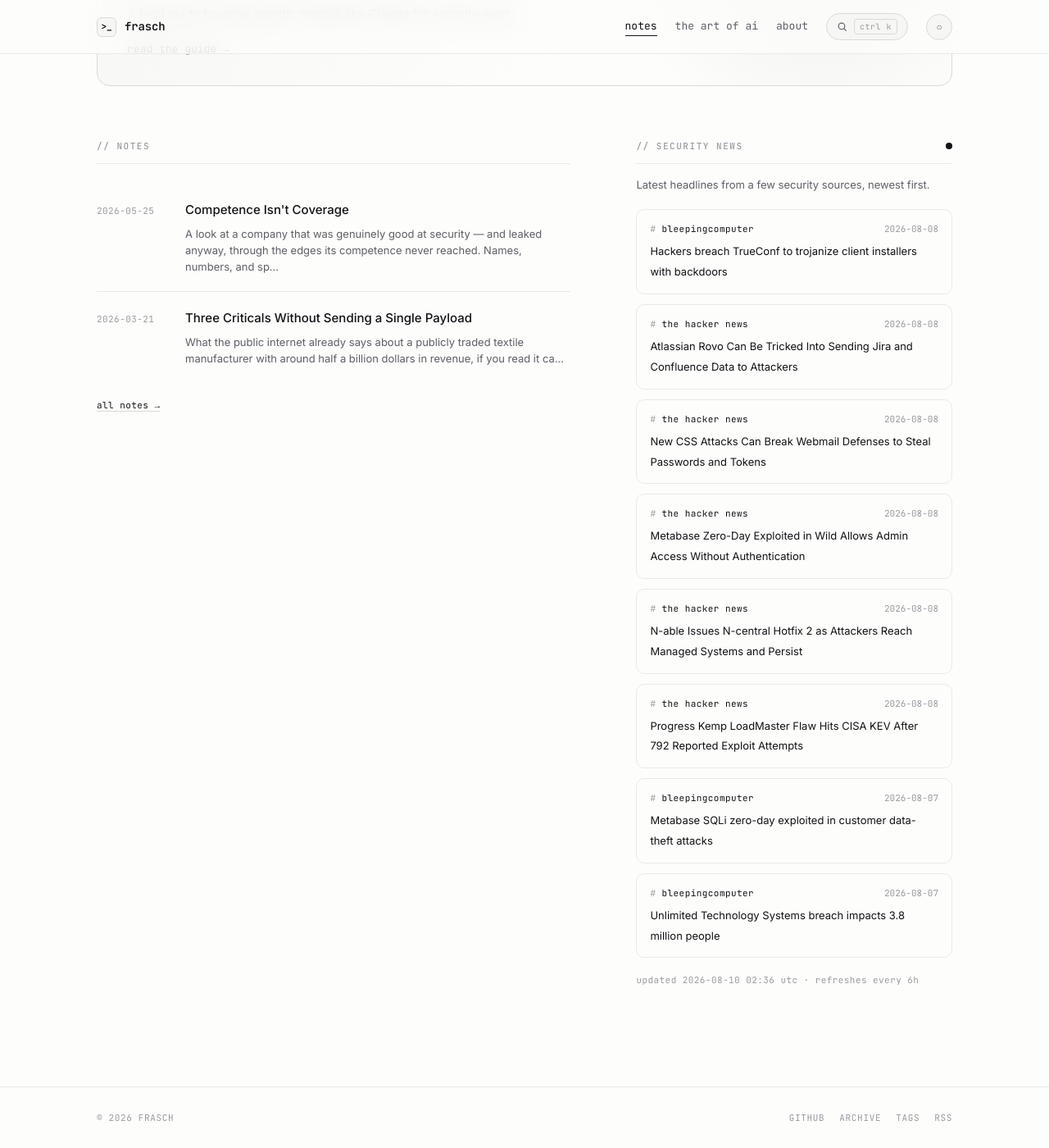
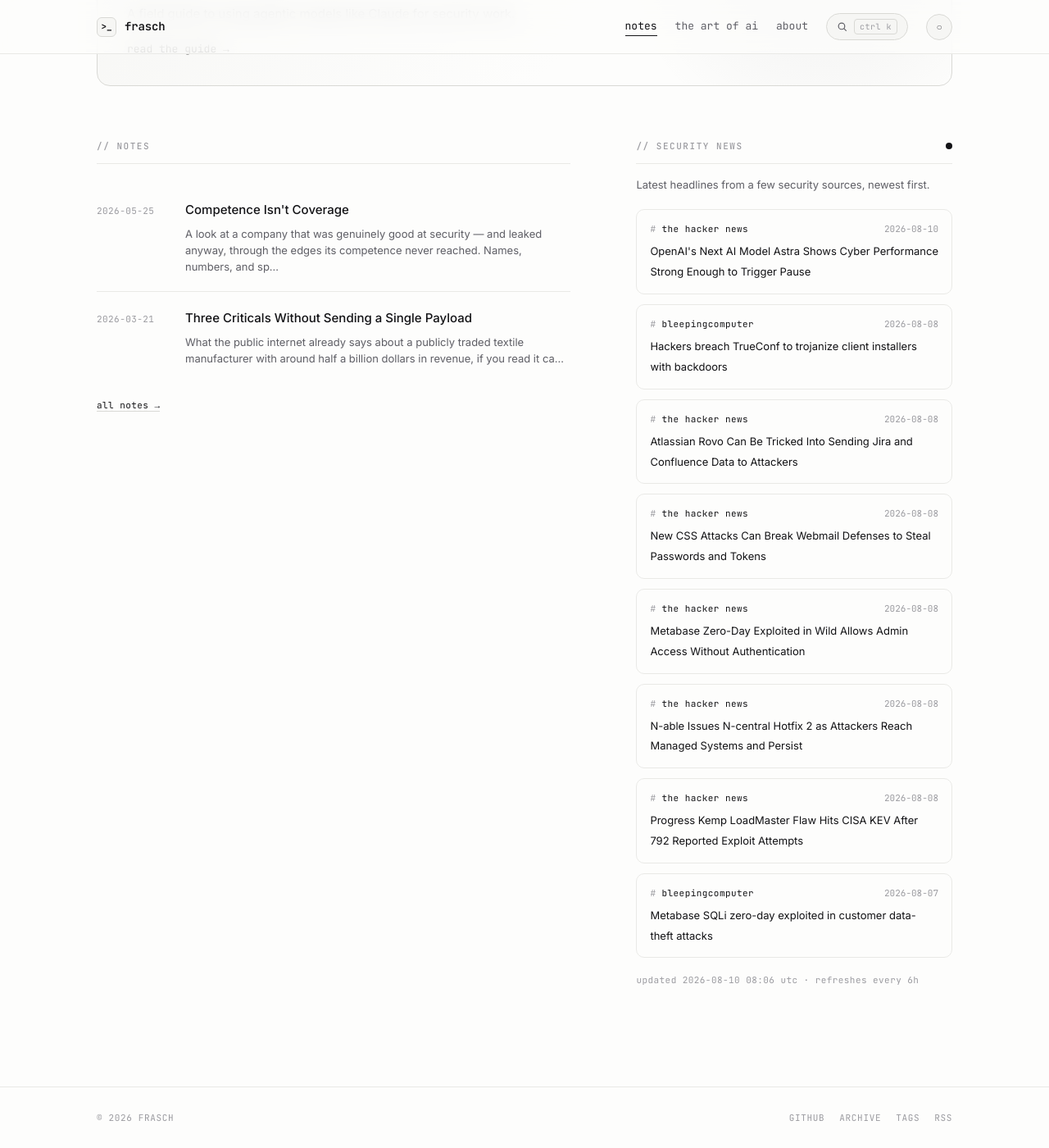
Before and after one commit to whoisfrasch/frasch, a Jekyll site: the page built from index.html, in a window 1280 px wide and 1400 px high, scrolled down 615 px. Shown: the whole window at 82% size. Built offline with Jekyll 4.4.1, drawn with Linux system fonts in a browser that asks for light colours.

Commit message:
Refresh security news feed

```diff
--- a/_data/news.json
+++ b/_data/news.json
@@ -1,6 +1,12 @@
 {
-  "updated": "2026-08-10T02:36:34Z",
+  "updated": "2026-08-10T08:06:29Z",
   "items": [
+    {
+      "source": "the hacker news",
+      "title": "OpenAI's Next AI Model Astra Shows Cyber Performance Strong Enough to Trigger Pause",
+      "link": "https://thehackernews.com/2026/08/openais-next-ai-model-astra-shows-cyber.html",
+      "date": "2026-08-10T05:50:03Z"
+    },
     {
       "source": "bleepingcomputer",
       "title": "Hackers breach TrueConf to trojanize client installers with backdoors",
@@ -42,12 +48,6 @@
       "title": "Metabase SQLi zero-day exploited in customer data-theft attacks",
       "link": "https://www.bleepingcomputer.com/news/security/framework-tally-disclose-metabase-data-theft-attacks/",
       "date": "2026-08-07T20:14:46Z"
-    },
-    {
-      "source": "bleepingcomputer",
-      "title": "Unlimited Technology Systems breach impacts 3.8 million people",
-      "link": "https://www.bleepingcomputer.com/news/security/unlimited-technology-systems-breach-impacts-38-million-people/",
-      "date": "2026-08-07T19:30:41Z"
     }
   ]
 }
```
